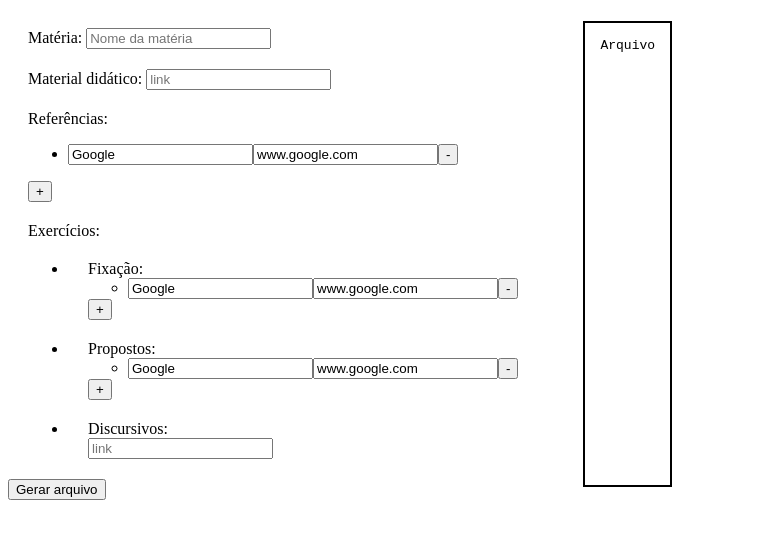
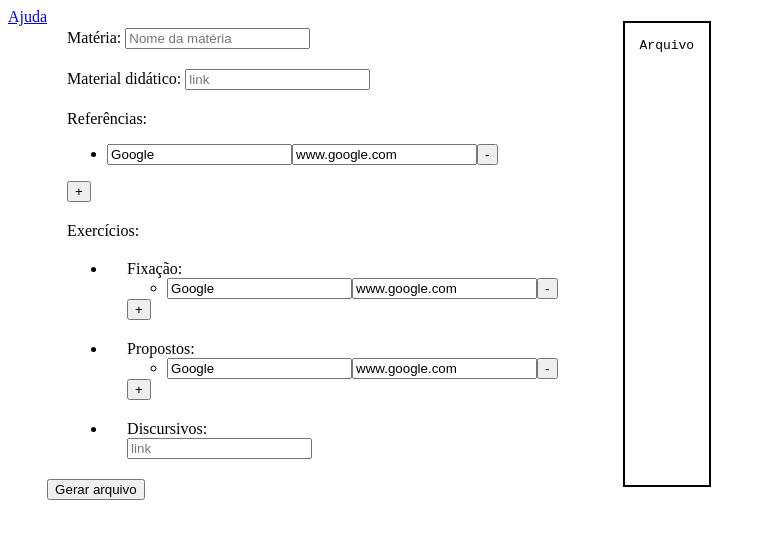
Before and after one commit to ONGFenix/adicionar_conteudo, a plain HTML site: page index.html in a window 1280 px wide. Shown: the whole page, without its empty margins (0-766 px from the left). Drawn offline with Linux system fonts and the light colour scheme.

Commit message:
Added help file

```diff
--- a/index.html
+++ b/index.html
@@ -7,7 +7,7 @@
     <title>Adicionar conteúdo</title>
 </head>
 <body>
-    <a href=""></a>
+    <a href="./Como gerar novo conteúdo para inserir no site_.pdf" download="">Ajuda</a>
     <form onsubmit="handleform();return false;" id="form">
         <div class="inputwrap">
             Matéria: <input type="text" name="title" placeholder="Nome da matéria">
```
Also changed, not shown: 1 other file.
